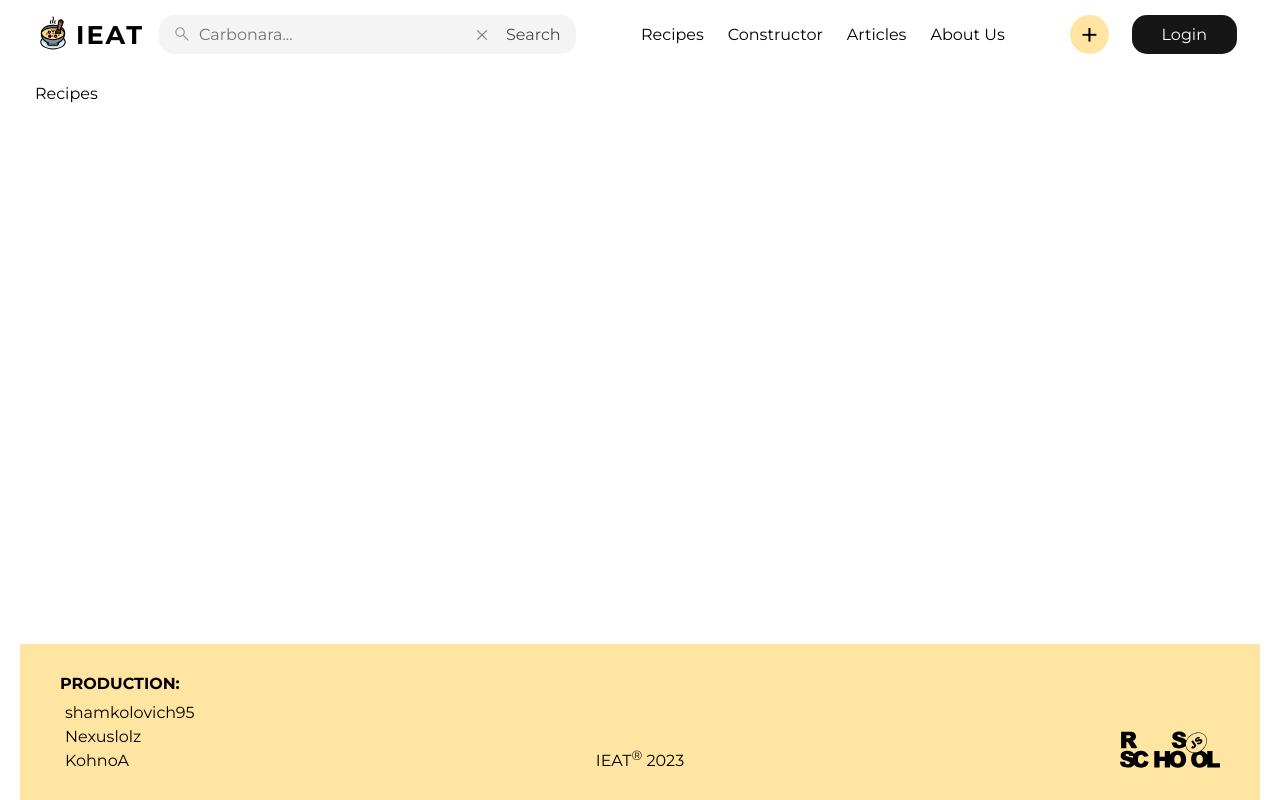
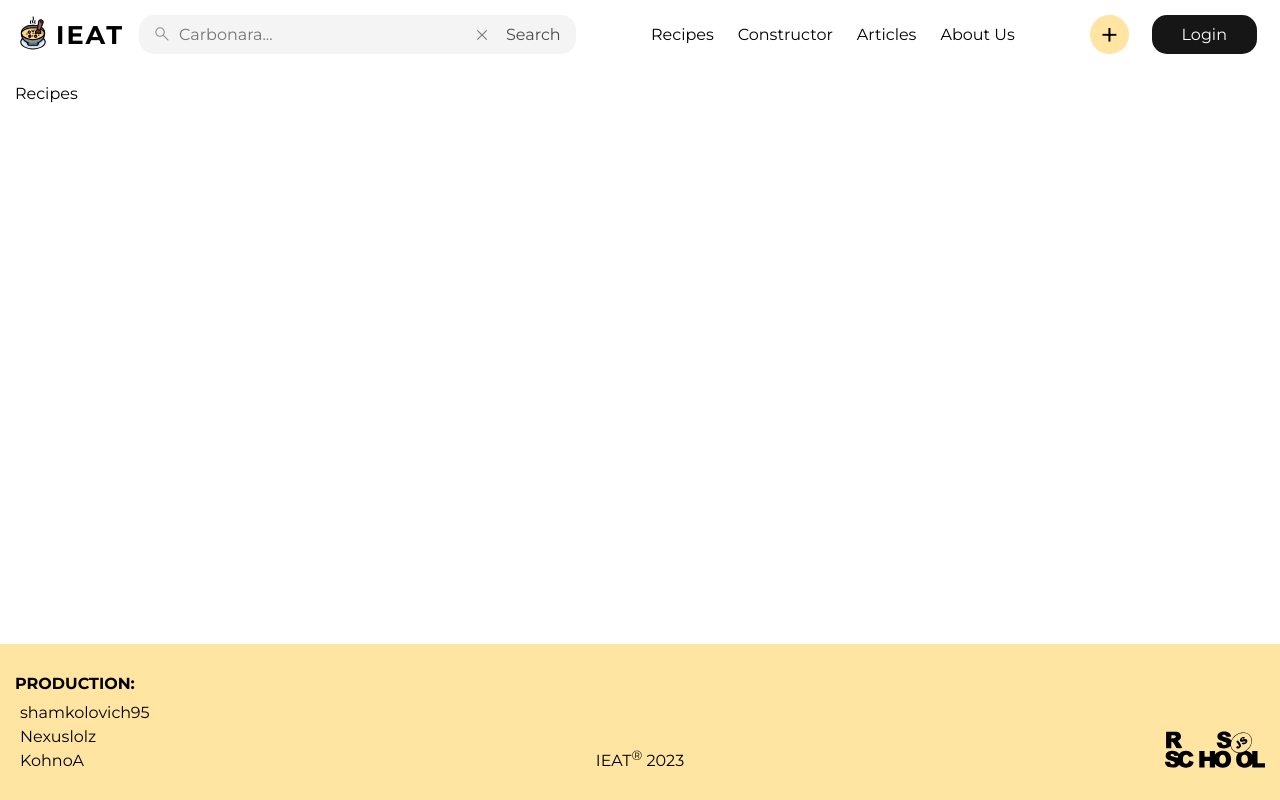
Before and after one commit to KohnoA/rs-clone, a React (Create React App) app: page / in a window 1280 px wide. Built offline with nearby package versions, Linux system fonts and the light colour scheme.

Commit message:
fix: footer background

```diff
--- a/src/components/Footer/Footer.module.scss
+++ b/src/components/Footer/Footer.module.scss
@@ -1,11 +1,15 @@
 @import '../../styles/variables.scss';
+
+.footerBg {
+  background-color: $appColor;
+}
 
 .footer {
   display: grid;
   grid-template-columns: repeat(3, 1fr);
 
-  padding: 30px 40px;
-  background-color: $appColor;
+  width: 100%;
+  padding: 30px 15px;
 
   &__description {
     place-self: end center;
--- a/src/components/Footer/Footer.tsx
+++ b/src/components/Footer/Footer.tsx
@@ -2,8 +2,9 @@ import styles from './Footer.module.scss';
 
 function Footer() {
   return (
-    <footer className={ `containter ${styles.footer}` }
+    <footer className={ styles.footerBg }
     >
+      <div className={ `container ${styles.footer}` }>
         <div className={ styles.production }>
           <p className={ styles.production__title }>Production:</p>
           <ul className={ styles.production__list }>
@@ -25,6 +26,8 @@ function Footer() {
           className={ styles.footer__rss }
           href="https://rs.school/js/"
         ></a>
+
+      </div>
     </footer>
   );
 }
--- a/src/components/Header/Header.module.scss
+++ b/src/components/Header/Header.module.scss
@@ -3,6 +3,8 @@
 .header {
   display: flex;
   justify-content: space-between;
+
+  width: 100%;
 
   &__add {
     margin: 0 15px;
@@ -10,6 +12,7 @@
 
     font: inherit;
     font-size: 2rem;
+    color: black;
 
     background-color: $appColor;
     border: none;
--- a/src/styles/global.scss
+++ b/src/styles/global.scss
@@ -26,16 +26,18 @@ body {
   flex-direction: column;
   justify-content: space-between;
 
-  max-width: 1240px;
   min-height: 100vh;
 
   margin: 0 auto;
 }
 
 .page {
+  width: 100%;
   flex-grow: 1;
 }
 
 .container {
+  max-width: 1400px;
+  margin: 0 auto;
   padding: 15px;
 }
```
Lines whose indentation alone changed are shown as unchanged.
